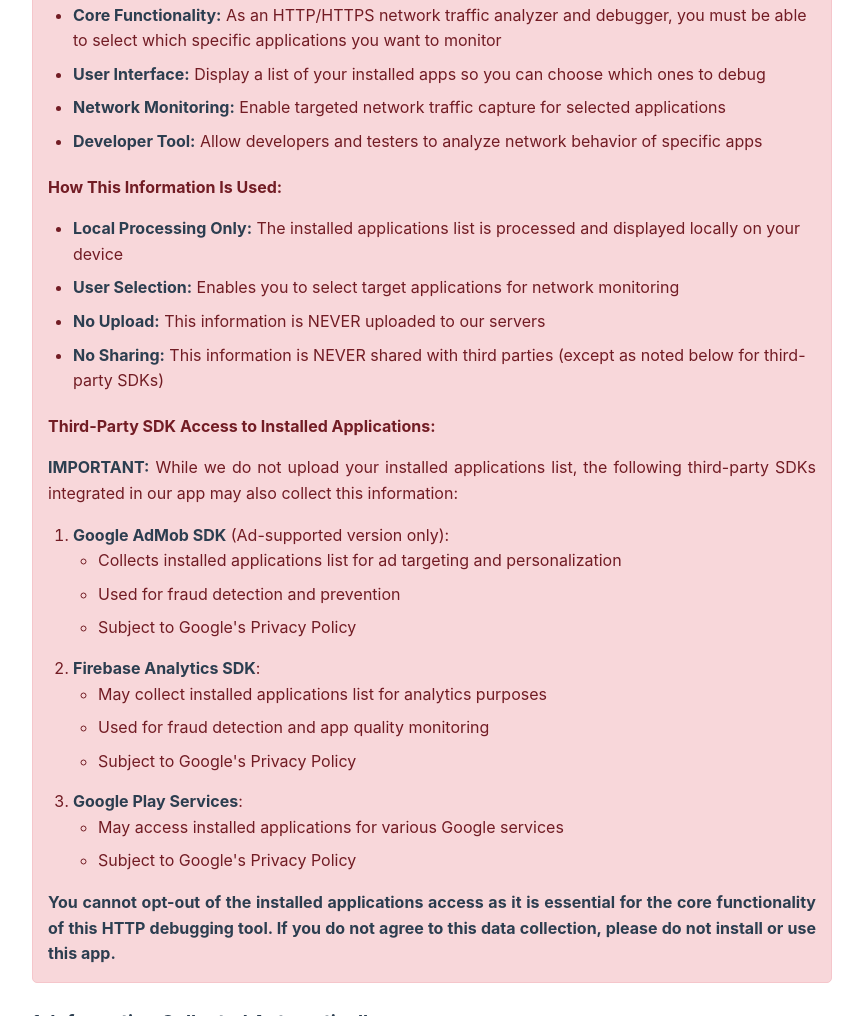
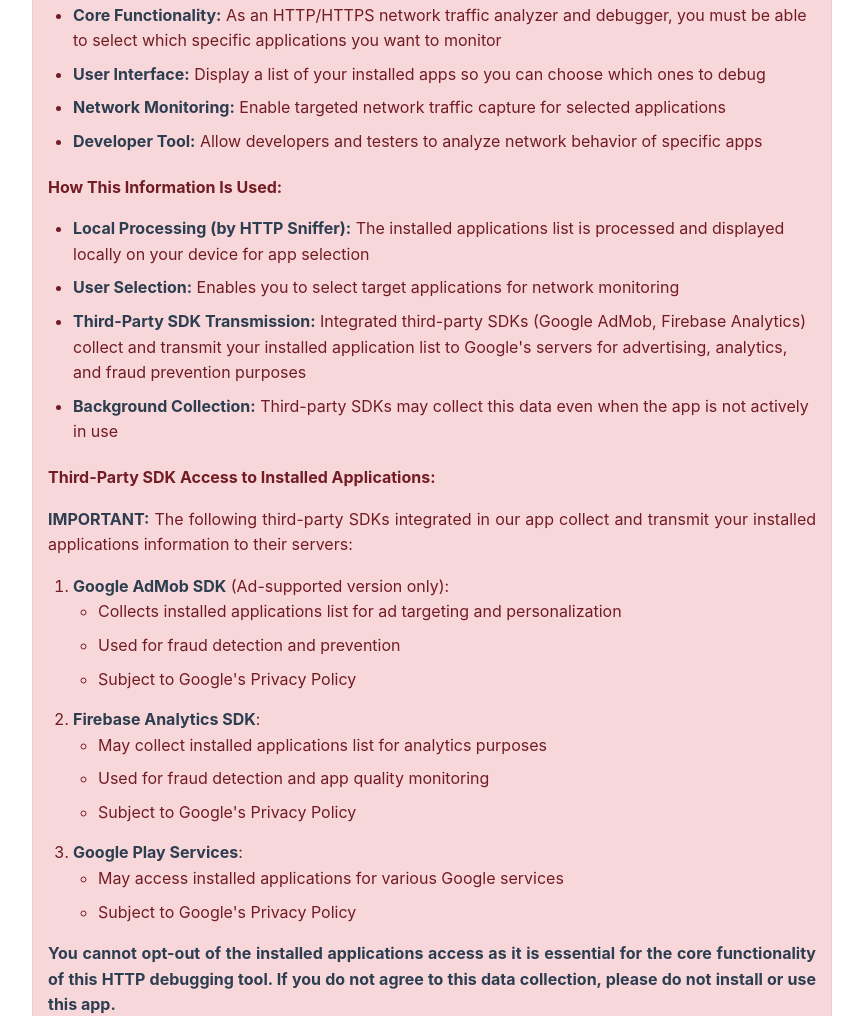
Before and after one commit to httpSniffer/httpSniffer.github.io, a plain HTML site: page PRIVACY_POLICY_ENGLISH.html in a window 1280 px wide. Shown: the part 1081-2097 px from the top of the page, without its empty margins (208-1071 px from the left). Drawn offline with Linux system fonts and the light colour scheme.

Commit message:
Fix contradictory disclosure: remove 'Never Uploaded/Shared' statements, clarify SDK data transmission

```diff
--- a/PRIVACY_POLICY_ENGLISH.html
+++ b/PRIVACY_POLICY_ENGLISH.html
@@ -155,14 +155,14 @@
 
         <h4 style="color: #721c24;">How This Information Is Used:</h4>
         <ul style="color: #721c24;">
-            <li><strong>Local Processing Only:</strong> The installed applications list is processed and displayed locally on your device</li>
+            <li><strong>Local Processing (by HTTP Sniffer):</strong> The installed applications list is processed and displayed locally on your device for app selection</li>
             <li><strong>User Selection:</strong> Enables you to select target applications for network monitoring</li>
-            <li><strong>No Upload:</strong> This information is NEVER uploaded to our servers</li>
-            <li><strong>No Sharing:</strong> This information is NEVER shared with third parties (except as noted below for third-party SDKs)</li>
+            <li><strong>Third-Party SDK Transmission:</strong> Integrated third-party SDKs (Google AdMob, Firebase Analytics) collect and transmit your installed application list to Google's servers for advertising, analytics, and fraud prevention purposes</li>
+            <li><strong>Background Collection:</strong> Third-party SDKs may collect this data even when the app is not actively in use</li>
         </ul>
 
         <h4 style="color: #721c24;">Third-Party SDK Access to Installed Applications:</h4>
-        <p style="color: #721c24;"><strong>IMPORTANT:</strong> While we do not upload your installed applications list, the following third-party SDKs integrated in our app may also collect this information:</p>
+        <p style="color: #721c24;"><strong>IMPORTANT:</strong> The following third-party SDKs integrated in our app collect and transmit your installed applications information to their servers:</p>
         <ol style="color: #721c24;">
             <li><strong>Google AdMob SDK</strong> (Ad-supported version only):
                 <ul>
```
Also changed, not shown: user_license_agreement.html (+3 -3 lines).
